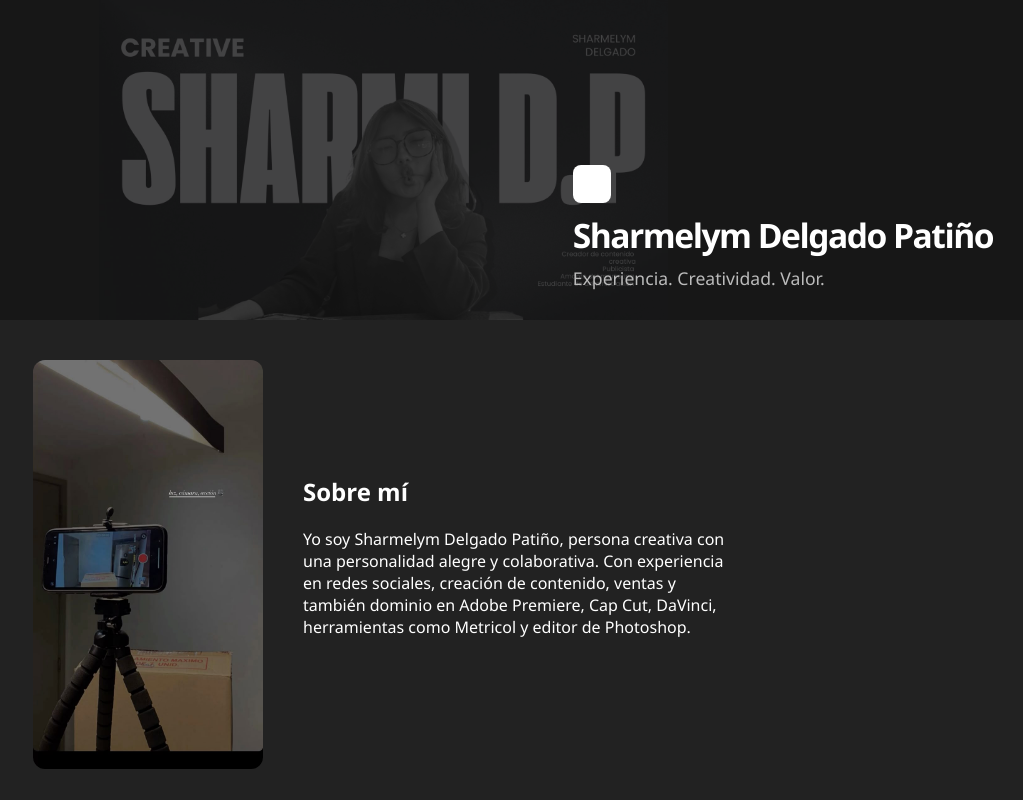
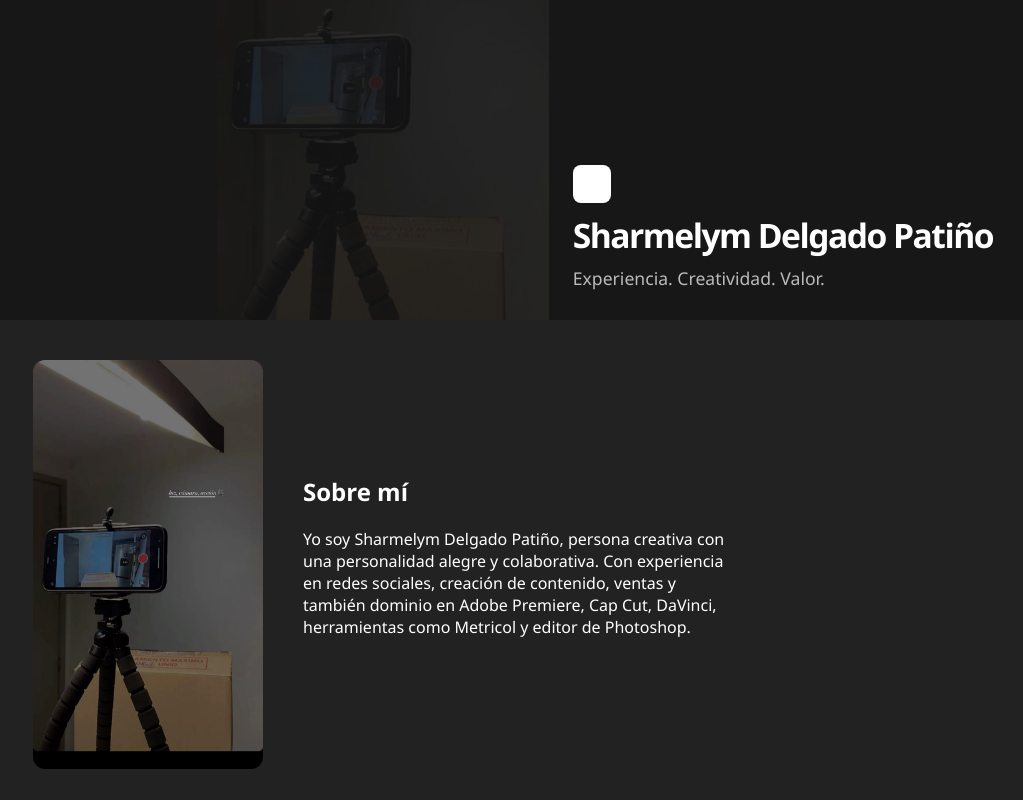
Before and after one commit to Sharmi-creator672/Sharmi-creator672.github.io, a plain HTML site: page index.html in a window 1280 px wide. Shown: the top 800 px of the page, without its empty margins (257-1280 px from the left). Drawn offline with Linux system fonts and the light colour scheme.

Commit message:
Update index.html

```diff
--- a/index.html
+++ b/index.html
@@ -8,7 +8,7 @@
 </head>
 <body>
     <!-- Encabezado -->
-    <header class="hero" style="background-image: url('IMG-20250619-WA0011.jpg');">
+    <header class="hero" style="background-image: url('IMG-20250619-WA0012.jpg');">
         <div class="overlay"></div>
         <div class="hero-content">
             <div class="logo"></div>
```
